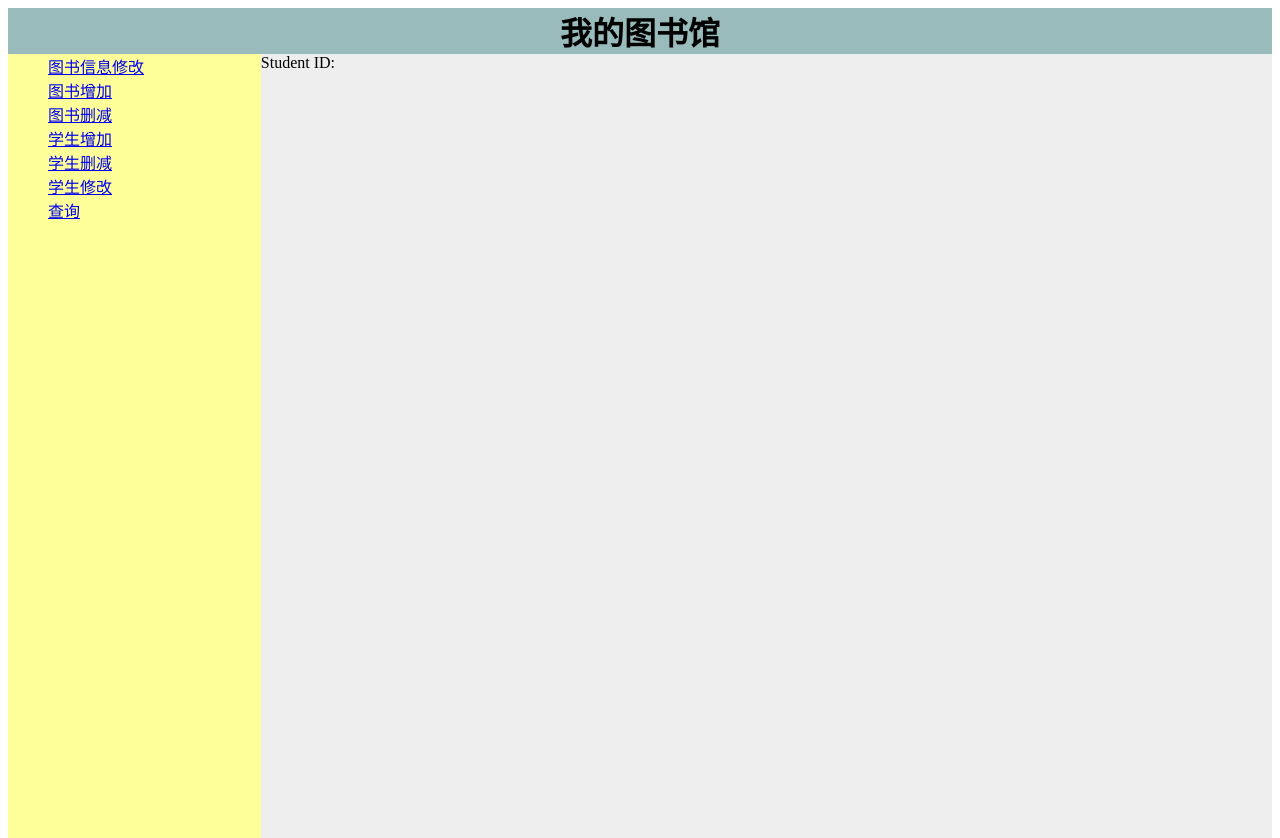
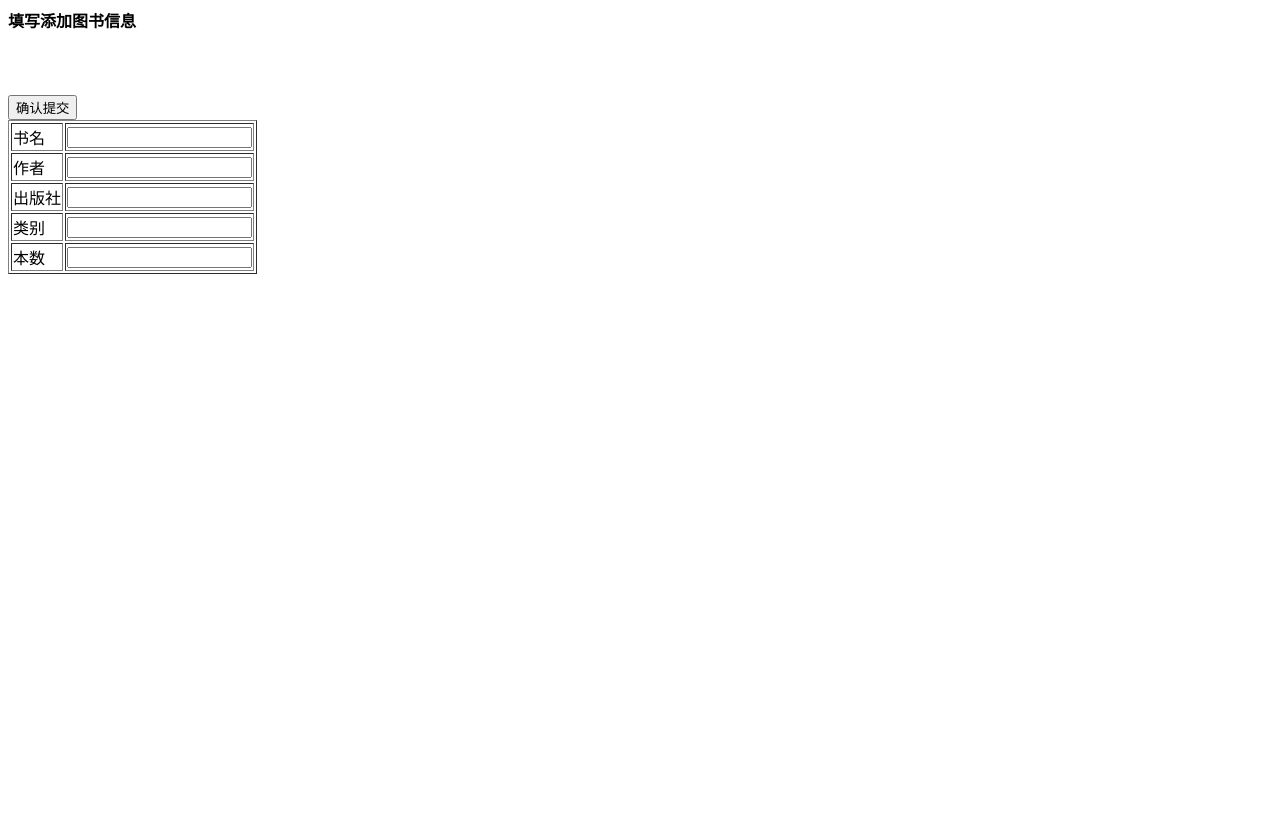
Before and after one commit to eggchai/booksys, a PHP site: page /app/bookadd.php in a window 1280 px wide. After the commit the page ends 274 px from the top, so only its background shows below. Run offline with PHP 8.4, Linux system fonts and the light colour scheme.

Commit message:
something

```diff
--- a/app/bookadd.php
+++ b/app/bookadd.php
@@ -1,6 +1,28 @@
-<?php include("./head2.php") ?>
 <div id="content">
-<form name="input" action="     " method="get">
-Student ID:
-<input type="text" name="
+<div id="pad">
+<h4>填写添加图书信息</h4>
+<br />
+<table border="1">
+<tr>
+ <td>书名</td>
+ <td><input type="text" name="bookname" /></td>
+</tr>
+<tr>
+ <td>作者</td>
+ <td><input type="text" name="writer" /></td>
+</tr>
+<tr>
+ <td>出版社</td>
+ <td><input type="text" name="press" /></td>
+</tr>
+<tr>
+　<td>类别</td>
+ <td><input type="text" name="type" /></td>
+</tr>
+<tr>
+ <td>本数</td>
+ <td><input type="text" name="num" /></td>
+<br />
+<input type="submit" value="确认提交" />
 </div>
+</div>
```
